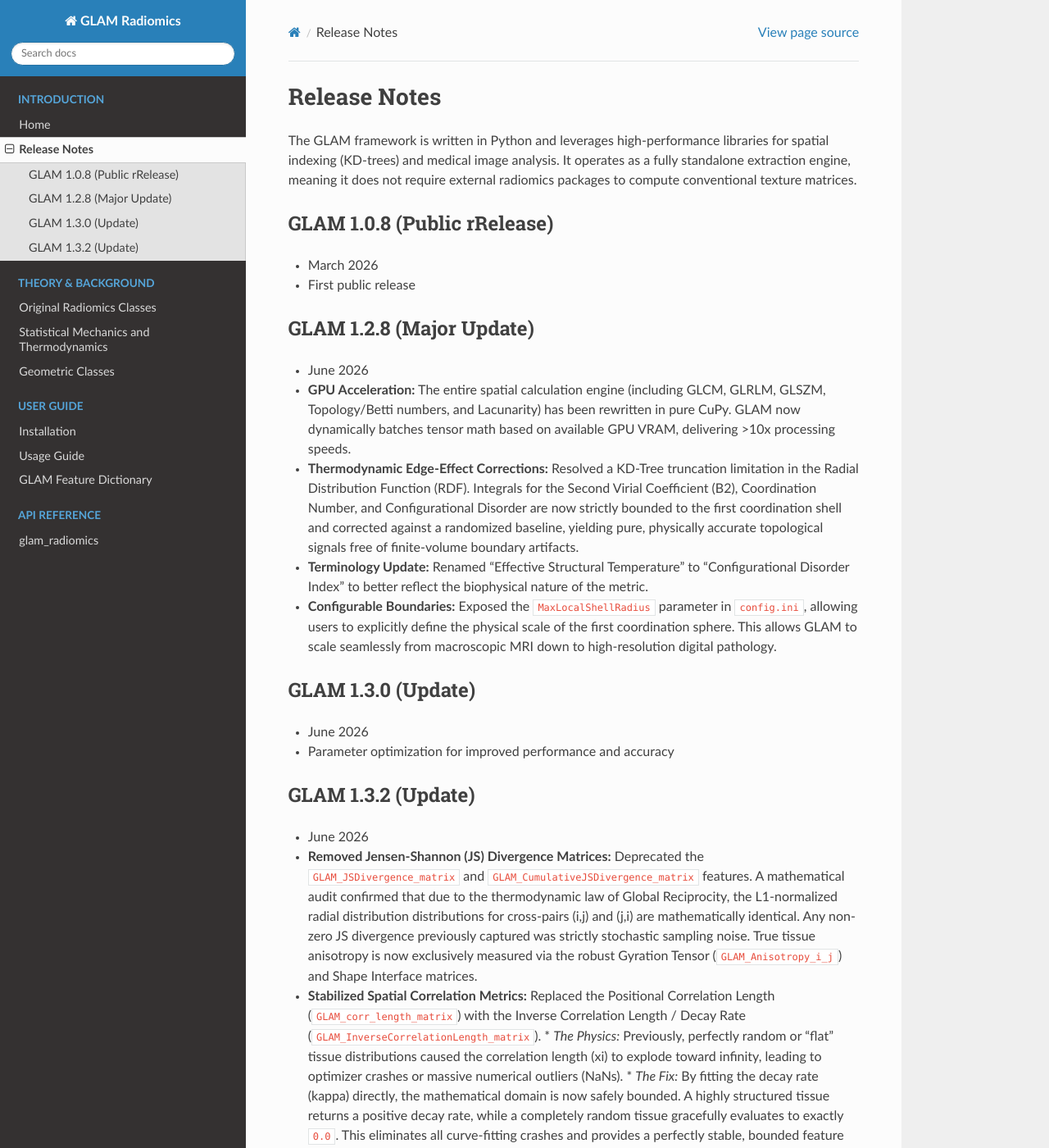
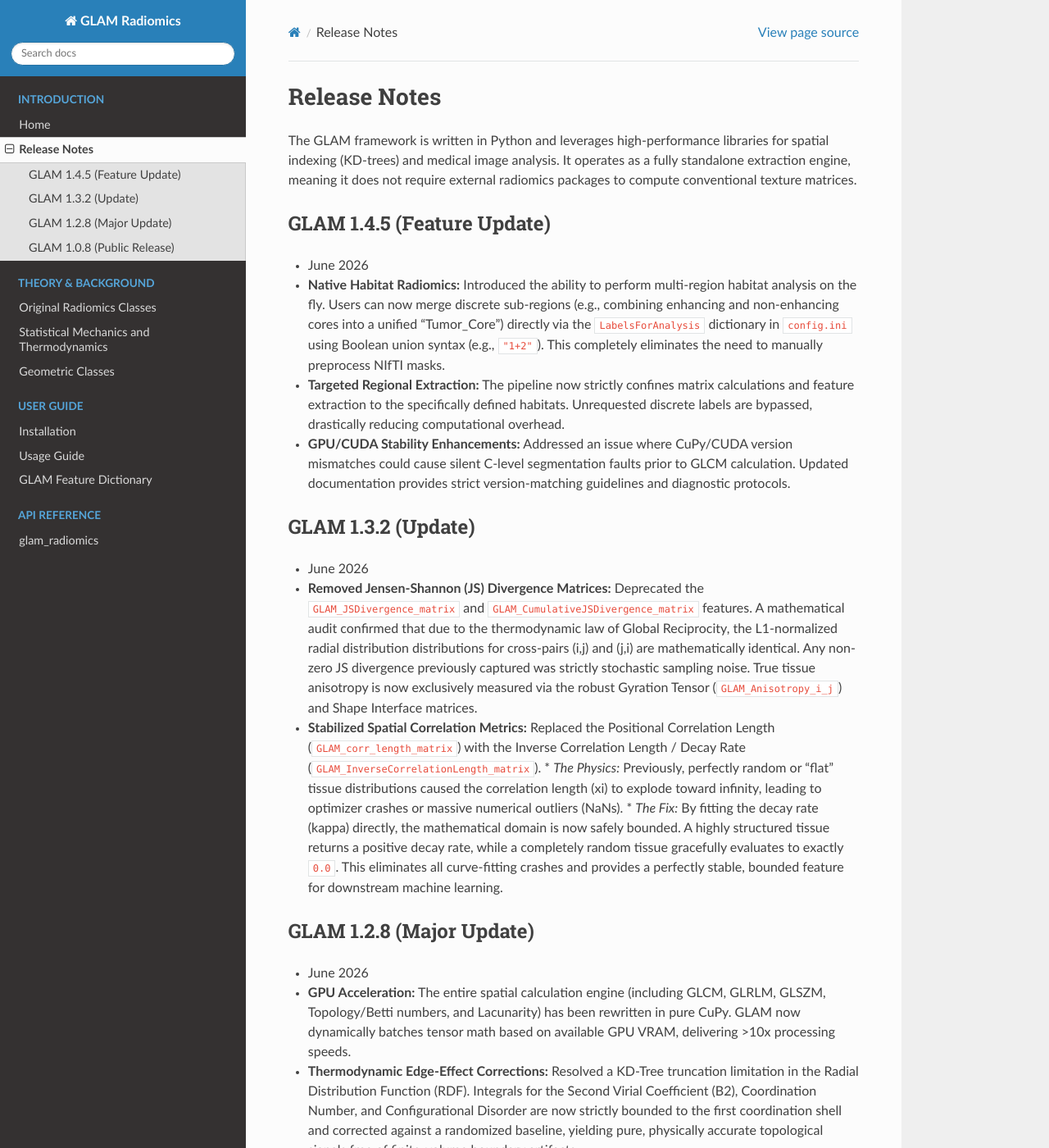
Before and after one commit to yurivelichko/glam-radiomics, a Sphinx documentation site: the page built from docs/source/releasenotes.rst, in a window 1280 px wide and 1400 px high. Shown: the whole window at 82% size. Built offline with Sphinx 7.4.7 and the Read the Docs theme 3.1.0, drawn with Linux system fonts in a browser that asks for light colours; some of the changed text lies outside the part shown.

Commit message:
Documentation update

```diff
--- a/docs/source/releasenotes.rst
+++ b/docs/source/releasenotes.rst
@@ -3,10 +3,20 @@ Release Notes
 
 The GLAM framework is written in Python and leverages high-performance libraries for spatial indexing (KD-trees) and medical image analysis. It operates as a fully standalone extraction engine, meaning it does not require external radiomics packages to compute conventional texture matrices.
 
-GLAM 1.0.8 (Public rRelease)
-----------------------------
-* March 2026
-* First public release
+GLAM 1.4.5 (Feature Update)
+---------------------------
+* June 2026
+* **Native Habitat Radiomics:** Introduced the ability to perform multi-region habitat analysis on the fly. Users can now merge discrete sub-regions (e.g., combining enhancing and non-enhancing cores into a unified "Tumor_Core") directly via the ``LabelsForAnalysis`` dictionary in ``config.ini`` using Boolean union syntax (e.g., ``"1+2"``). This completely eliminates the need to manually preprocess NIfTI masks.
+* **Targeted Regional Extraction:** The pipeline now strictly confines matrix calculations and feature extraction to the specifically defined habitats. Unrequested discrete labels are bypassed, drastically reducing computational overhead.
+* **GPU/CUDA Stability Enhancements:** Addressed an issue where CuPy/CUDA version mismatches could cause silent C-level segmentation faults prior to GLCM calculation. Updated documentation provides strict version-matching guidelines and diagnostic protocols.
+
+GLAM 1.3.2 (Update)
+-------------------
+* June 2026
+* **Removed Jensen-Shannon (JS) Divergence Matrices:** Deprecated the ``GLAM_JSDivergence_matrix`` and ``GLAM_CumulativeJSDivergence_matrix`` features. A mathematical audit confirmed that due to the thermodynamic law of Global Reciprocity, the L1-normalized radial distribution distributions for cross-pairs (i,j) and (j,i) are mathematically identical. Any non-zero JS divergence previously captured was strictly stochastic sampling noise. True tissue anisotropy is now exclusively measured via the robust Gyration Tensor (``GLAM_Anisotropy_i_j``) and Shape Interface matrices.
+* **Stabilized Spatial Correlation Metrics:** Replaced the Positional Correlation Length (``GLAM_corr_length_matrix``) with the Inverse Correlation Length / Decay Rate (``GLAM_InverseCorrelationLength_matrix``).
+  * *The Physics:* Previously, perfectly random or "flat" tissue distributions caused the correlation length (xi) to explode toward infinity, leading to optimizer crashes or massive numerical outliers (NaNs).
+  * *The Fix:* By fitting the decay rate (kappa) directly, the mathematical domain is now safely bounded. A highly structured tissue returns a positive decay rate, while a completely random tissue gracefully evaluates to exactly ``0.0``. This eliminates all curve-fitting crashes and provides a perfectly stable, bounded feature for downstream machine learning.
 
 GLAM 1.2.8 (Major Update)
 -------------------------
@@ -14,17 +24,9 @@ GLAM 1.2.8 (Major Update)
 * **GPU Acceleration:** The entire spatial calculation engine (including GLCM, GLRLM, GLSZM, Topology/Betti numbers, and Lacunarity) has been rewritten in pure CuPy. GLAM now dynamically batches tensor math based on available GPU VRAM, delivering >10x processing speeds.
 * **Thermodynamic Edge-Effect Corrections:** Resolved a KD-Tree truncation limitation in the Radial Distribution Function (RDF). Integrals for the Second Virial Coefficient (B2), Coordination Number, and Configurational Disorder are now strictly bounded to the first coordination shell and corrected against a randomized baseline, yielding pure, physically accurate topological signals free of finite-volume boundary artifacts.
 * **Terminology Update:** Renamed "Effective Structural Temperature" to "Configurational Disorder Index" to better reflect the biophysical nature of the metric.
-* **Configurable Boundaries:** Exposed the ``MaxLocalShellRadius`` parameter in ``config.ini``, allowing users to explicitly define the physical scale of the first coordination sphere. This allows GLAM to scale seamlessly from macroscopic MRI down to high-resolution digital pathology.
+* **Configurable Boundaries:** Exposed the ``MaxLocalShellRadius`` parameter in ``config.ini``, allowing users to explicitly define the physical boundary size (in voxels) for the extraction of localized spatial descriptors. Parameter optimization for improved performance and accuracy.
 
-GLAM 1.3.0 (Update)
--------------------------
-* June 2026
-* Parameter optimization for improved performance and accuracy
-
-GLAM 1.3.2 (Update)
--------------------------
-* June 2026
-* **Removed Jensen-Shannon (JS) Divergence Matrices:** Deprecated the ``GLAM_JSDivergence_matrix`` and ``GLAM_CumulativeJSDivergence_matrix`` features. A mathematical audit confirmed that due to the thermodynamic law of Global Reciprocity, the L1-normalized radial distribution distributions for cross-pairs (i,j) and (j,i) are mathematically identical. Any non-zero JS divergence previously captured was strictly stochastic sampling noise. True tissue anisotropy is now exclusively measured via the robust Gyration Tensor (``GLAM_Anisotropy_i_j``) and Shape Interface matrices.
-* **Stabilized Spatial Correlation Metrics:** Replaced the Positional Correlation Length (``GLAM_corr_length_matrix``) with the Inverse Correlation Length / Decay Rate (``GLAM_InverseCorrelationLength_matrix``).
-  * *The Physics:* Previously, perfectly random or "flat" tissue distributions caused the correlation length (xi) to explode toward infinity, leading to optimizer crashes or massive numerical outliers (NaNs).
-  * *The Fix:* By fitting the decay rate (kappa) directly, the mathematical domain is now safely bounded. A highly structured tissue returns a positive decay rate, while a completely random tissue gracefully evaluates to exactly ``0.0``. This eliminates all curve-fitting crashes and provides a perfectly stable, bounded feature for downstream machine learning.
+GLAM 1.0.8 (Public Release)
+---------------------------
+* March 2026
+* First public release
```
Also changed, not shown: README.md (+1 -1 lines).
